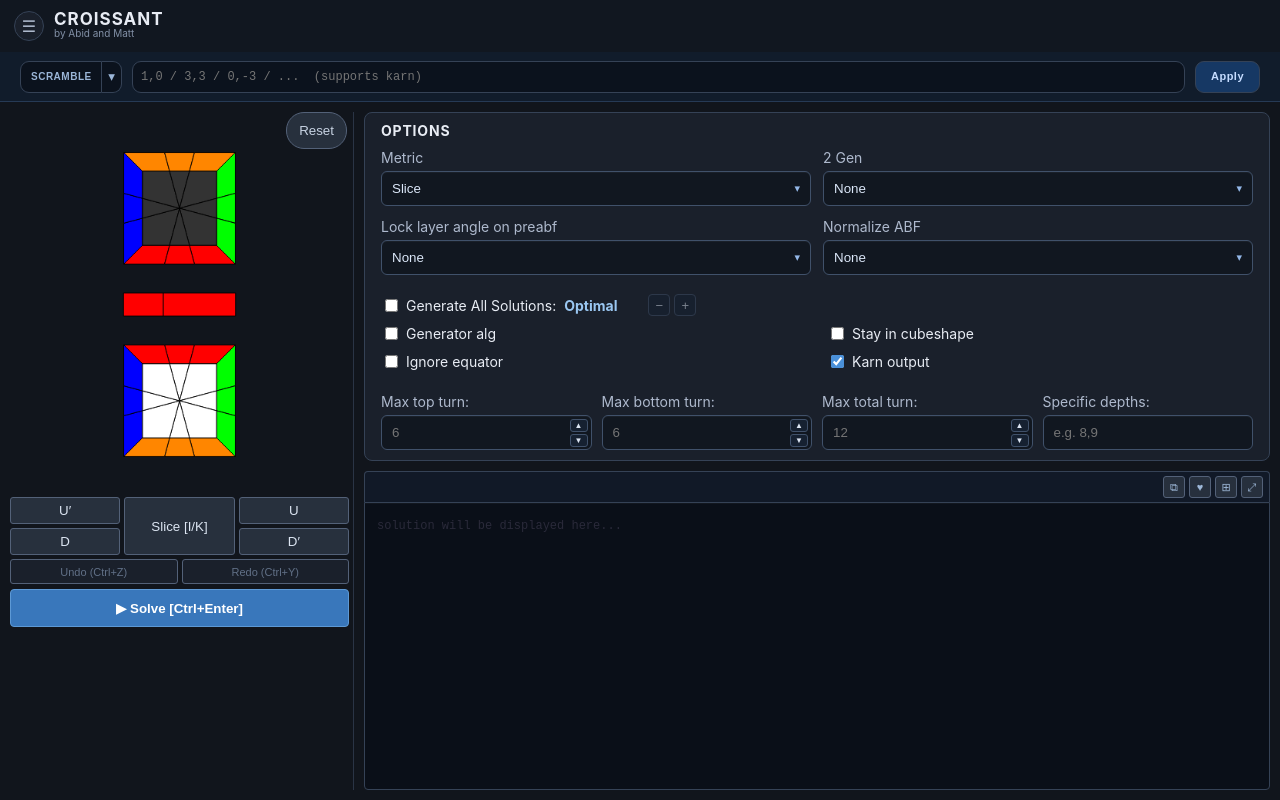
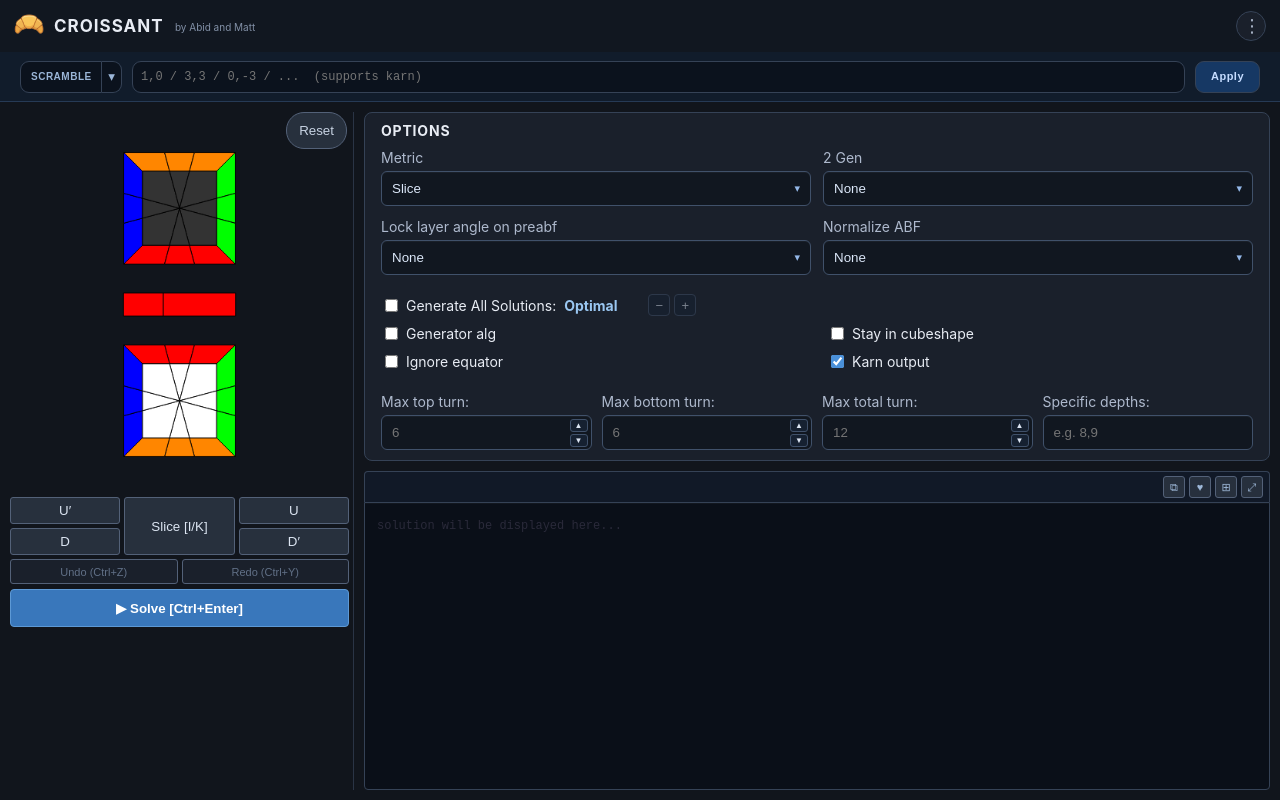
Before and after one commit to Abid-speedcuber/Croissant, a React (Vite) app in the folder main/: page / in a window 1280 px wide. Built offline with nearby package versions, Linux system fonts and the light colour scheme.

Commit message:
UI: topbar cleaner design

```diff
--- a/main/src/App.tsx
+++ b/main/src/App.tsx
@@ -1065,6 +1065,9 @@ export default function App() {
       if (!(event.target as Element | null)?.closest(".option-dropdown")) {
         setOpenDropdown(null);
       }
+      if (!(event.target as Element | null)?.closest(".top-menu-wrap")) {
+        setMenu(false);
+      }
       if (!contextMenu) return;
       setContextMenu(null);
     };
@@ -1761,12 +1764,42 @@ export default function App() {
   return (
     <div className={`app ${expanded ? "output-expanded" : ""} ${mobileOptionsOpen ? "mobile-options-open" : ""} ${mobileOutputOpen ? "mobile-output-open" : ""}`} style={zoom === 1 ? undefined : { transform: `scale(${zoom})`, transformOrigin: "top left", width: `${100 / zoom}%`, height: `${100 / zoom}dvh` }}>
       <header>
-        <button className="hamburger" title={tooltips.menu} onClick={() => setMenu(true)}>
-          ☰
-        </button>
+        <img className="app-icon" src="/icon-web.png" alt="" />
         <div className="brand">
-          <b>CROISSANT</b>
-          <small>by Abid and Matt</small>
+          <b>CROISSANT</b><sub> &nbsp; &nbsp; by Abid and Matt</sub>
+        </div>
+        <div className="top-menu-wrap">
+          <button className="top-menu-button" aria-label="Open menu" aria-expanded={menu} title={tooltips.menu} onMouseDown={(event) => event.preventDefault()} onClick={() => setMenu((value) => !value)}>
+            ⋮
+          </button>
+          {menu && (
+            <div className="top-menu" onClick={(event) => event.stopPropagation()}>
+              <button
+                onClick={() => {
+                  setModal("settings");
+                  setMenu(false);
+                }}
+              >
+                Settings
+              </button>
+              <button
+                onClick={() => {
+                  setModal("how");
+                  setMenu(false);
+                }}
+              >
+                How to Use
+              </button>
+              <button
+                onClick={() => {
+                  setModal("about");
+                  setMenu(false);
+                }}
+              >
+                About
+              </button>
+            </div>
+          )}
         </div>
       </header>
       <div className="inputbar">
@@ -1867,40 +1900,6 @@ export default function App() {
         {renderOptionsPanel()}
         {renderOutputShell()}
       </div>
-      {menu && (
-        <div className="shade" onClick={() => setMenu(false)}>
-          <nav className="sidebar" onClick={(e) => e.stopPropagation()}>
-            <div className="side-head">
-              <b>Menu</b>
-              <button onClick={() => setMenu(false)}>✕</button>
-            </div>
-            <button
-              onClick={() => {
-                setModal("settings");
-                setMenu(false);
-              }}
-            >
-              ⚙　Settings
-            </button>
-            <button
-              onClick={() => {
-                setModal("how");
-                setMenu(false);
-              }}
-            >
-              ?　 How to Use
-            </button>
-            <button
-              onClick={() => {
-                setModal("about");
-                setMenu(false);
-              }}
-            >
-              ℹ　About
-            </button>
-          </nav>
-        </div>
-      )}
       {contextMenu && <div className="solution-context" style={{ left: contextMenu.x, top: contextMenu.y }} onClick={(event) => event.stopPropagation()}>
         <button onClick={() => { void navigator.clipboard.writeText(lineWithoutBracket(contextMenu.alg)); setContextMenu(null); }}>⧉  Copy alg</button>
         <button onClick={() => {
--- a/main/src/styles.css
+++ b/main/src/styles.css
@@ -35,7 +35,34 @@ body {
   padding: 0 14px;
   gap: 10px;
 }
-.hamburger {
+.app-icon {
+  width: 30px;
+  height: 30px;
+  object-fit: contain;
+  flex: 0 0 auto;
+  margin-top: -5px;
+}
+.brand {
+  display: flex;
+  flex-direction: row;
+  line-height: 14px;
+}
+.brand b {
+  font-size: 17px;
+  letter-spacing: 1px;
+}
+.brand sub {
+  font-size: 10px;
+  color: #8290a6;
+  margin-top: 1px;
+}
+.top-menu-wrap {
+  position: relative;
+  margin-left: auto;
+}
+.top-menu-button {
+  display: grid;
+  place-items: center;
   width: 30px;
   height: 30px;
   border: 1px solid #354256;
@@ -43,20 +70,40 @@ body {
   background: #1a202b;
   color: #aeb9cd;
   cursor: pointer;
-  font-size: 16px;
+  font-size: 18px;
+  line-height: 1;
 }
-.brand {
-  display: flex;
-  flex-direction: column;
-  line-height: 14px;
+.top-menu-button:hover,
+.top-menu-button[aria-expanded="true"] {
+  background: #243247;
+  border-color: #536178;
 }
-.brand b {
-  font-size: 17px;
-  letter-spacing: 1px;
+.top-menu {
+  position: absolute;
+  top: calc(100% + 8px);
+  right: 0;
+  z-index: 60;
+  width: 150px;
+  padding: 5px;
+  background: #1a202b;
+  border: 1px solid #536178;
+  border-radius: 7px;
+  box-shadow: 0 12px 28px #0009;
 }
-.brand small {
-  font-size: 10px;
-  color: #8290a6;
+.top-menu button {
+  display: block;
+  width: 100%;
+  height: 34px;
+  border: 0;
+  border-radius: 4px;
+  background: transparent;
+  color: #d8e6f9;
+  padding: 0 10px;
+  text-align: left;
+  font-size: 12px;
+}
+.top-menu button:hover {
+  background: #345078;
 }
 .inputbar {
   height: 50px;
@@ -610,55 +657,6 @@ body {
   inset: 0;
   background: rgba(0, 0, 0, 0.48);
   z-index: 20;
-}
-.sidebar {
-  height: 100%;
-  width: 220px;
-  background: #17202d;
-  border-right: 2px solid #354256;
-  box-shadow: 10px 0 30px #0005;
-  animation: slide 0.25s ease-out;
-}
-.side-head {
-  height: 52px;
-  padding: 0 16px;
-  display: flex;
-  align-items: center;
-  justify-content: space-between;
-  background: #111720;
-  border-bottom: 1px solid #354256;
-  color: #e8ecf4;
-  font-size: 15px;
-}
-.side-head button {
-  width: 26px;
-  height: 26px;
-  border-radius: 13px;
-  border: 1px solid #536178;
-  background: #27303d;
-  color: #aeb9cd;
-}
-.sidebar > button {
-  height: 48px;
-  width: 100%;
-  text-align: left;
-  padding-left: 12px;
-  background: transparent;
-  border: 0;
-  border-bottom: 1px solid #354256;
-  color: #e8ecf4;
-  font-size: 13px;
-}
-.sidebar > button:hover {
-  background: #345078;
-}
-@keyframes slide {
-  from {
-    transform: translateX(-220px);
-  }
-  to {
-    transform: translateX(0);
-  }
 }
 .modal-shade {
   display: grid;
@@ -1223,8 +1221,24 @@ body {
 .output-expanded .options-panel {
   display: none;
 }
+.app.output-expanded {
+  max-width: none;
+  width: 100%;
+}
 .output-expanded .main-grid {
   grid-template-columns: 1fr;
+  grid-template-rows: minmax(0, 1fr);
+  grid-template-areas: "terminal";
+  min-height: 0;
+}
+.output-expanded .terminal-shell {
+  min-height: 0;
+  height: 100%;
+}
+.output-expanded .terminal-shell > .terminal {
+  flex: 1 1 auto;
+  min-height: 0;
+  height: auto;
 }
 .output-expanded .terminal-head,
 .output-expanded .solution {
```
Also changed, not shown: main/public/icon-web.png (added).
